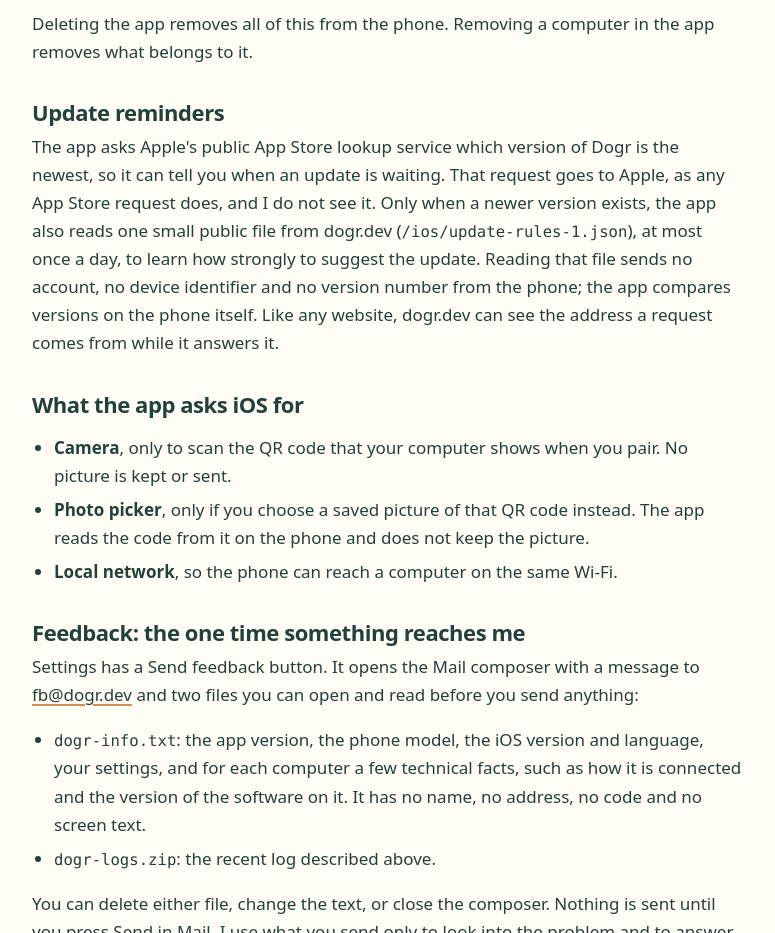
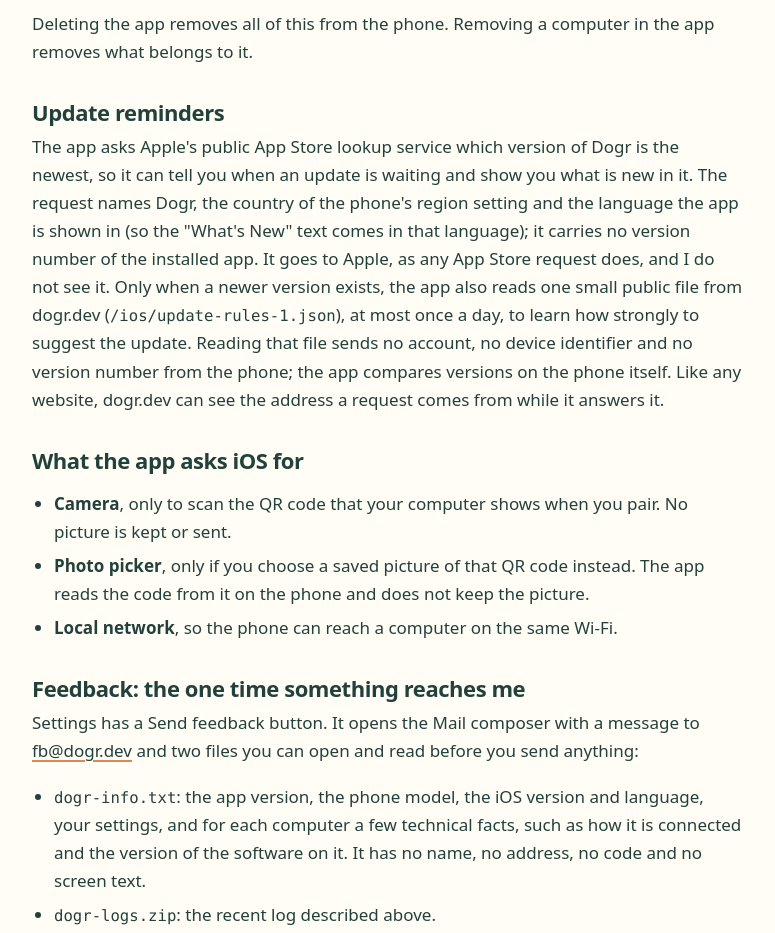
Before and after one commit to mithyer/dogr, a plain HTML site: page site/pages/privacy.html in a window 1280 px wide. Shown: the part 2146-3079 px from the top of the page, without its empty margins (252-1027 px from the left). Drawn offline with Linux system fonts and the light colour scheme.

Commit message:
docs(site): say that the update lookup also names the country and language

```diff
--- a/site/pages/privacy.html
+++ b/site/pages/privacy.html
@@ -55,7 +55,9 @@
 
   <h2>Update reminders</h2>
   <p>The app asks Apple's public App Store lookup service which version of Dogr is the newest, so it can tell you when an update is
-  waiting. That request goes to Apple, as any App Store request does, and I do not see it. Only when a newer version exists, the app
+  waiting and show you what is new in it. The request names Dogr, the country of the phone's region setting and the language the app is
+  shown in (so the "What's New" text comes in that language); it carries no version number of the installed app. It goes to Apple, as any
+  App Store request does, and I do not see it. Only when a newer version exists, the app
   also reads one small public file from dogr.dev (<code>/ios/update-rules-1.json</code>), at most once a day, to learn how strongly to
   suggest the update. Reading that file sends no account, no device identifier and no version number from the phone; the app compares
   versions on the phone itself. Like any website, dogr.dev can see the address a request comes from while it answers it.</p>
```
